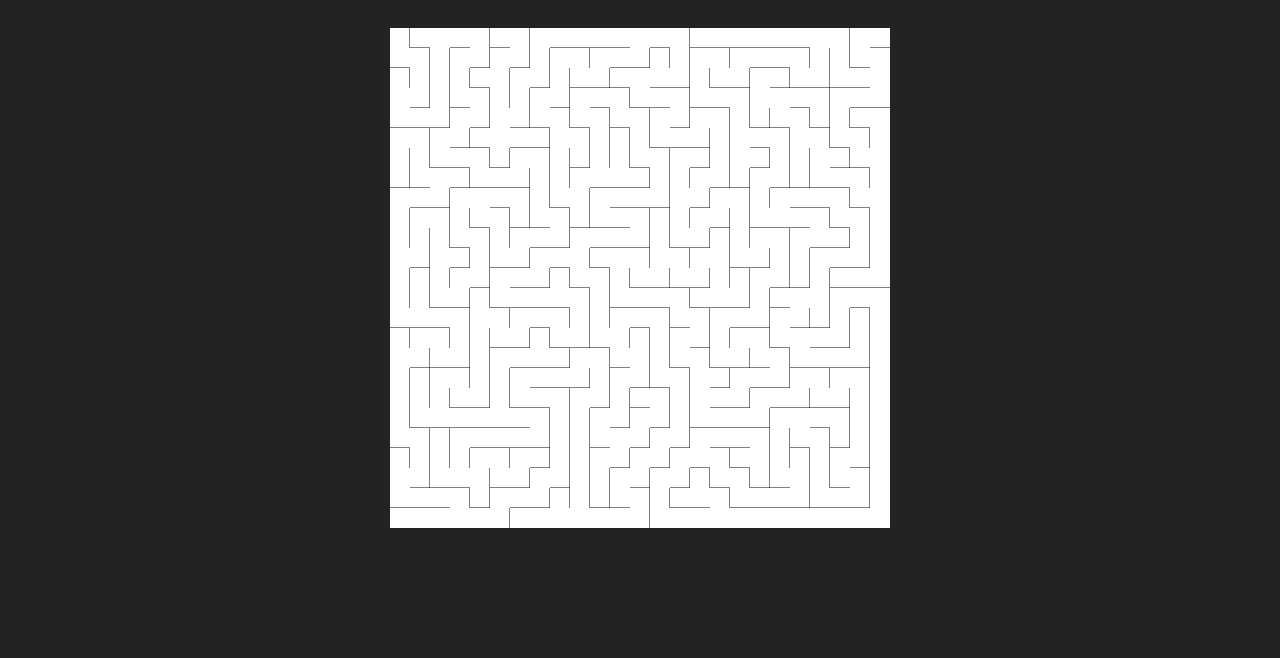
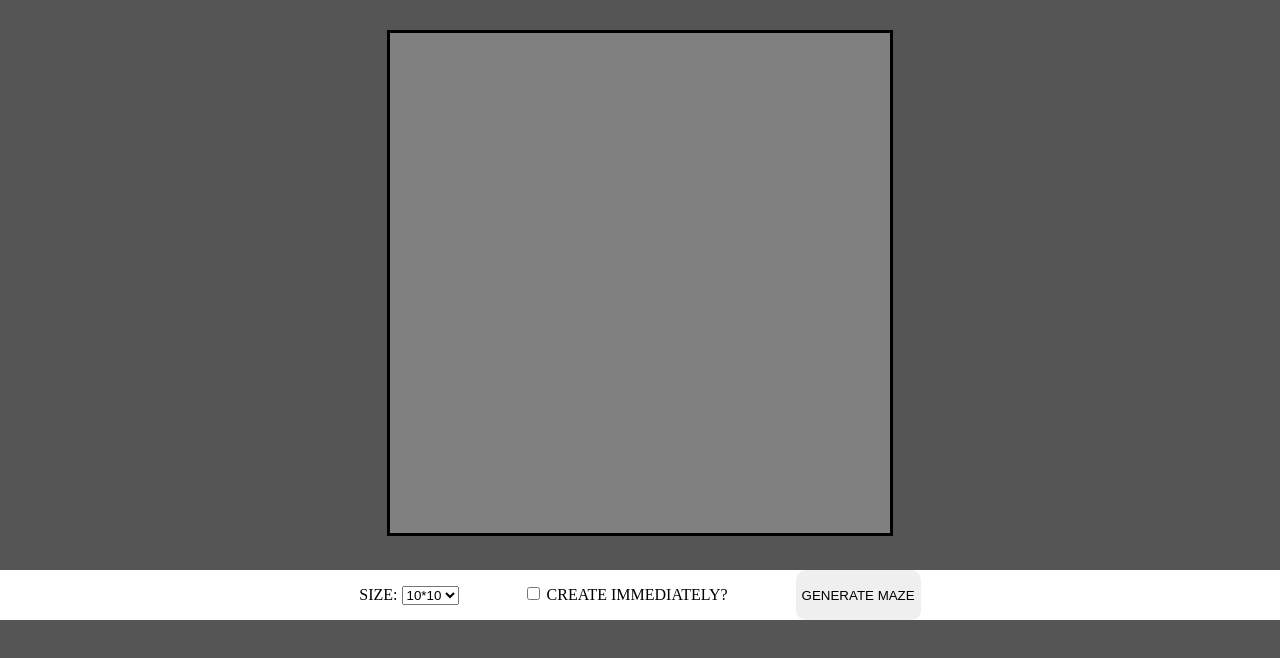
Before and after one commit to kazazfurkan/maze-generator, a plain HTML site: page index.html in a window 1280 px wide. Drawn offline with Linux system fonts and the light colour scheme.

Commit message:
Organized codes and modified UI

```diff
--- a/css/style.css
+++ b/css/style.css
@@ -1,5 +1,10 @@
 body{
-    background-color: #232323;
+    background-color: #555555;
+    margin : 0;
+}
+
+button{
+    border-radius: 10px;
 }
 
 #canvas-container{
@@ -9,7 +14,36 @@ body{
 }
 
 canvas{
+    border: 3px solid black;
     display: block;
     background-color: grey;
-    margin: 20px auto;
+    margin: 30px auto;
 }
+
+#maze-settings{
+    height: 50px;
+    background-color : white; /* highlighted  for visibility*/
+    text-align: center;
+    text-transform: uppercase;
+}
+
+#generateBtn{
+    height: 100%;
+    border: none;
+    display: inline-block;
+    margin-left: 5%;
+    text-transform: uppercase
+}
+
+#generateBtn:hover{
+    background-color: grey;
+}
+
+#size{
+    height: 100%;
+    margin-left: 5%;
+}
+
+#immediately{
+    margin-left: 5%;
+}
--- a/index.html
+++ b/index.html
@@ -9,6 +9,20 @@
             <canvas id="canvas" width="500" height="500"></canvas>
         </div>
         <div id="maze-settings">
+
+            <label for="size-setting">Size:</label>
+            <select name="size" id="size-setting">
+                <option value="10">10*10</option>
+                <option value="20">20*20</option>
+                <option value="30">30*30</option>
+                <option value="40">40*40</option>
+            </select>
+
+            <input type="checkbox" id="immediately">
+            <label for="immediately">Create Immediately?</label>
+
+            <button id ="generateBtn">Generate Maze</button>
+
         	<!-- Will be updated soon -->
         </div>
 
--- a/js/maze-generator.js
+++ b/js/maze-generator.js
@@ -4,6 +4,7 @@ var ctx = canvas.getContext("2d");
 var canvasWidth = canvas.width;
 var canvasHeight = canvas.height;
 
+var generateBtn = document.querySelector("#generateBtn");
 
 /*  ************************************************ */
 // setup
@@ -11,25 +12,31 @@ var canvasHeight = canvas.height;
 size = 25; // canvas size  (size*size)
 w = canvasWidth / size; // cell size
 var mazeBackground = "#FFFFFF";
-var frequency = 0;
-
-// create Cell objects
-var Cells = new Array(size);
-for(var x = 0 ; x < size ; x++){
-    Cells[x] = new Array(size);
-    for(var y = 0 ; y < size ; y++){
-        Cells[x][y] = new Cell(x,y);
-    }
-}
+var delay = 25;
+var Cells = createCells();
 
 var current = Cells[0][0];
 var visitedList = [current];
 current.isVisited = true;
 
+var generating = false;
+
+generateBtn.addEventListener("click", function(){
+    if(!generating){
+        generateMaze(delay);
+    }
+
+});
+
 /*  ************************************************  */
-// update canvas
+// update view
 
-setInterval(() => {
+/* ************************************************** */
+
+function generateMaze(frequency) {
+
+    var idVar = setInterval(() => {
+
         ctx.clearRect(0,0,canvasWidth,canvasHeight);
         draw();
         var next = current.checkNeighbors();
@@ -54,15 +61,27 @@ setInterval(() => {
          }
         // no cell remained unvisited
         else{
-        clearInterval("1");
+            clearInterval(idVar);
             console.log("COMPLETED!");
         }
 
 
     }, frequency);
+}
 
+// create all cell objects
+function createCells (){
+    var cellList = new Array(size);
 
-/* ************************************************** */
+    for(var x = 0 ; x < size ; x++){
+        cellList[x] = new Array(size);
+        for(var y = 0 ; y < size ; y++){
+            cellList[x][y] = new Cell(x,y);
+        }
+    }
+
+    return cellList;
+}
 
 // draws all cells to canvas
 function draw(){
@@ -73,7 +92,6 @@ function draw(){
         }
     }
 }
-
 
 
 // Cell object constructor
```
Lines whose indentation alone changed are shown as unchanged.
